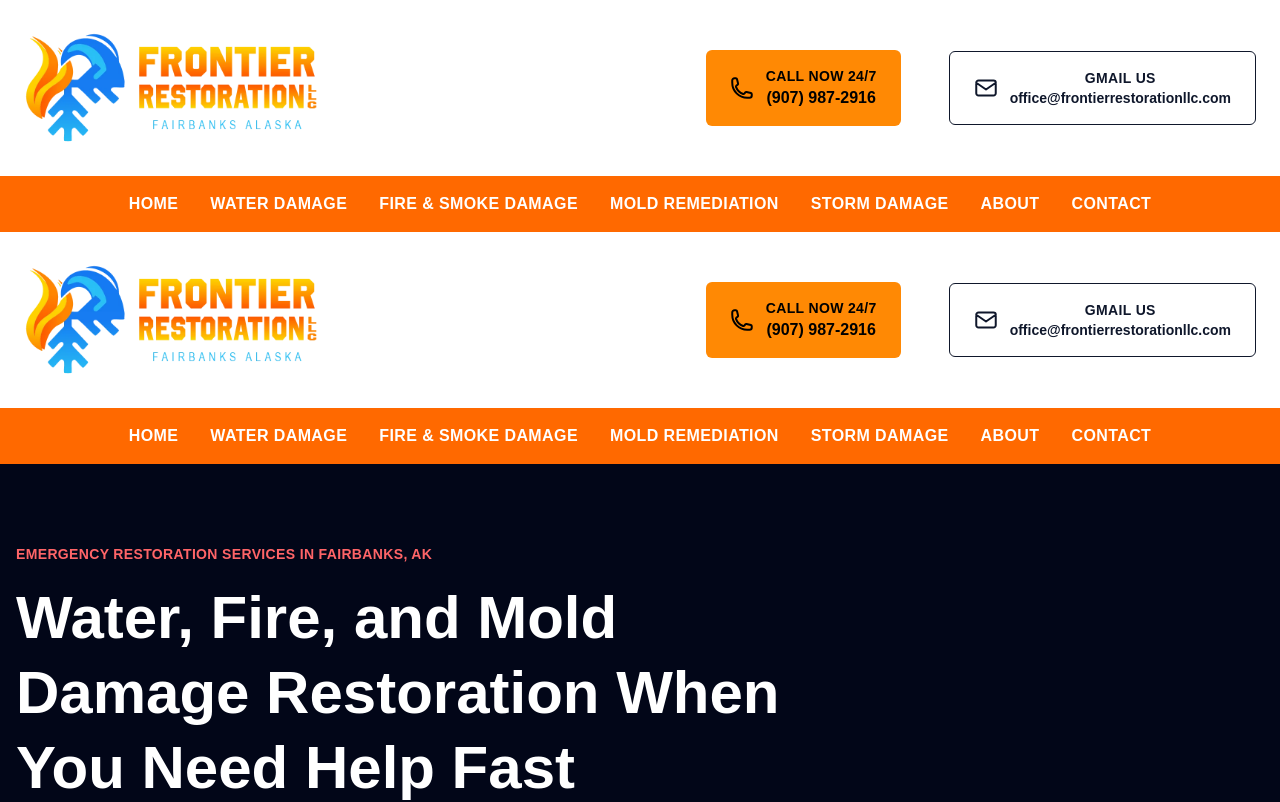
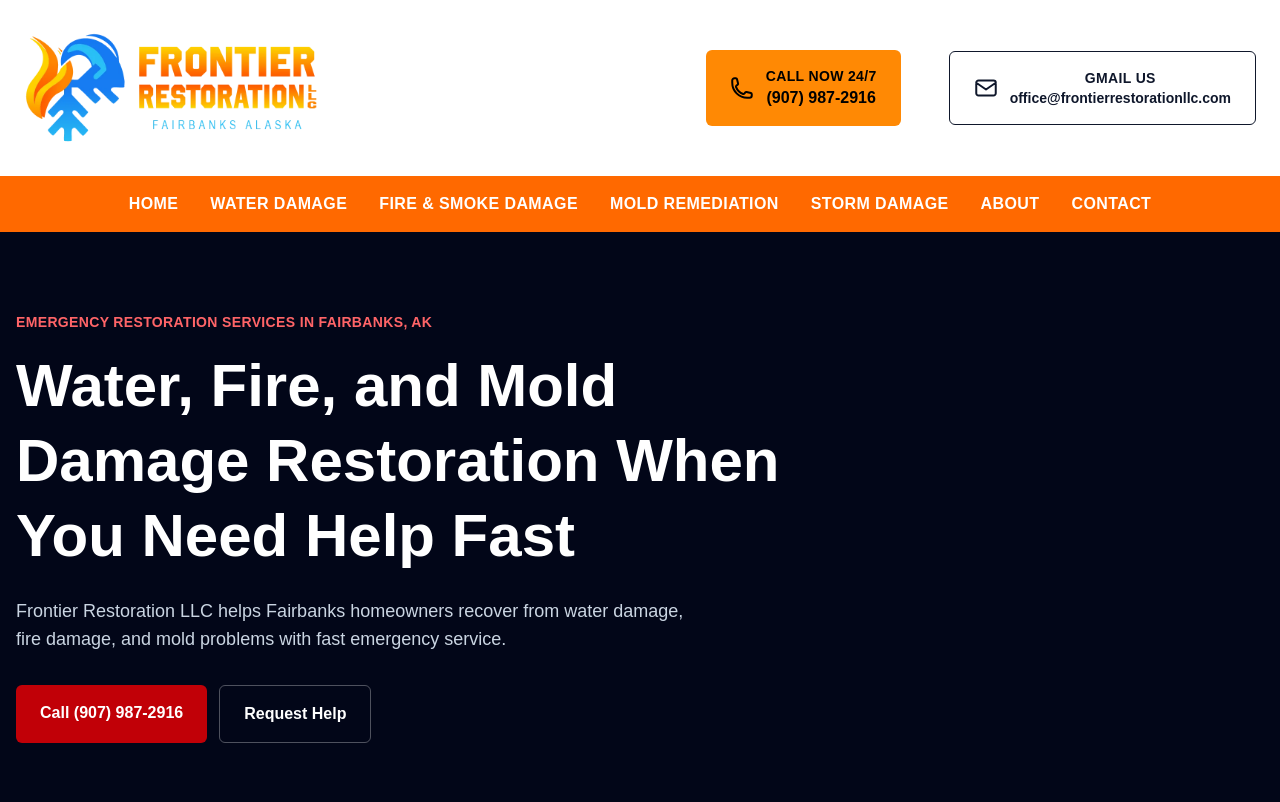
Before and after one commit to Davidhub907/FR_Website, a Next.js app: page / in a window 1280 px wide. Shown: the top 802 px of the page. Built offline with nearby package versions, Linux system fonts and the light colour scheme.

Commit message:
Removed header, nav, and footer from homepage, it will come from layout instead

```diff
--- a/app/page.js
+++ b/app/page.js
@@ -1,6 +1,4 @@
-import Header from "@/components/Header";
-import Hero from "@/components/Hero"
-import NavigationBar from "@/components/NavigationBar";
+import Hero from "@/components/Hero";
 
 export const metadata = {
   title: "Water Damage Restoration in Fairbanks, AK | Frontier Restoration LLC",
@@ -11,8 +9,6 @@ export const metadata = {
 export default function HomePage() {
   return (
     <>
-      <Header />
-      <NavigationBar />
       <main>
         <Hero />
       </main>
```
